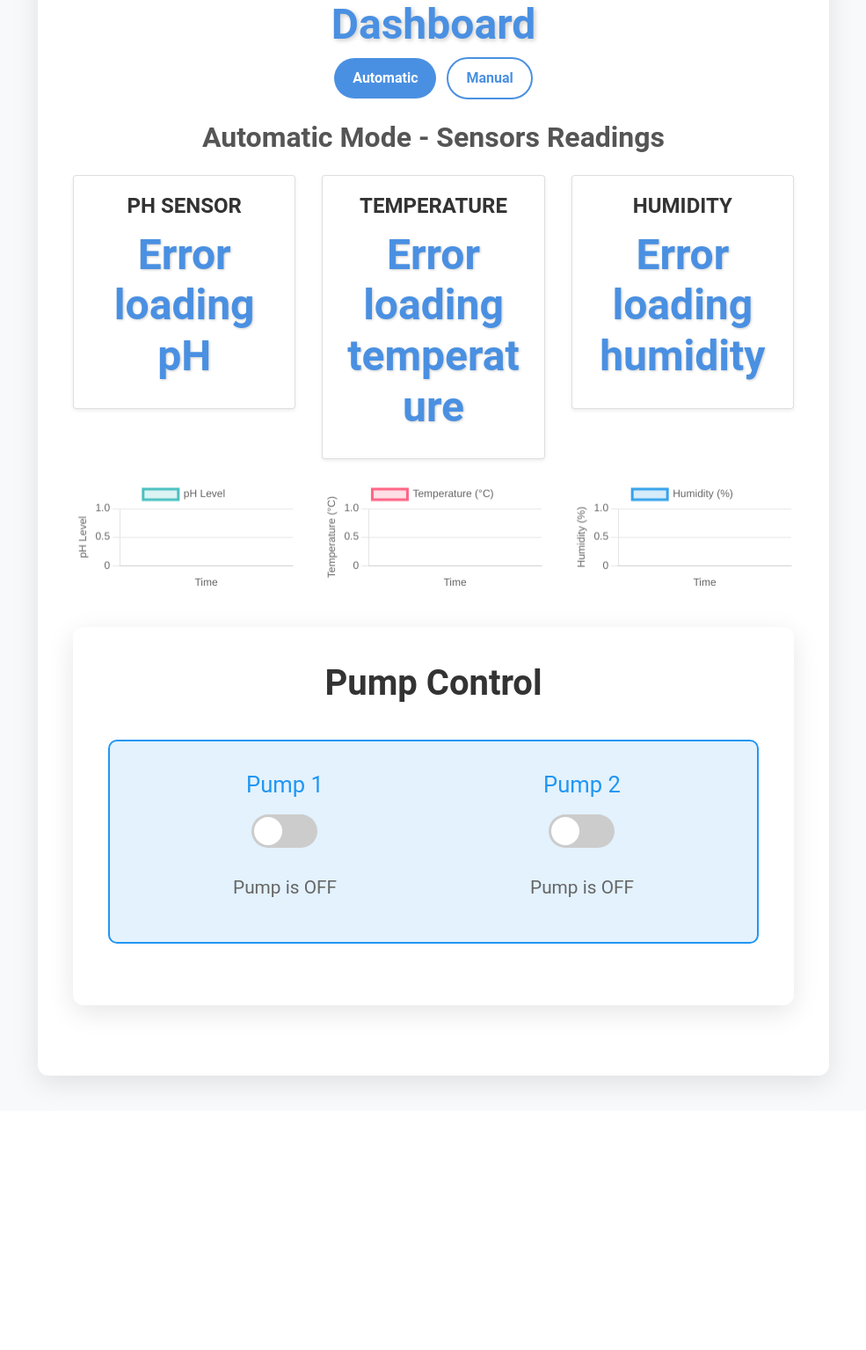
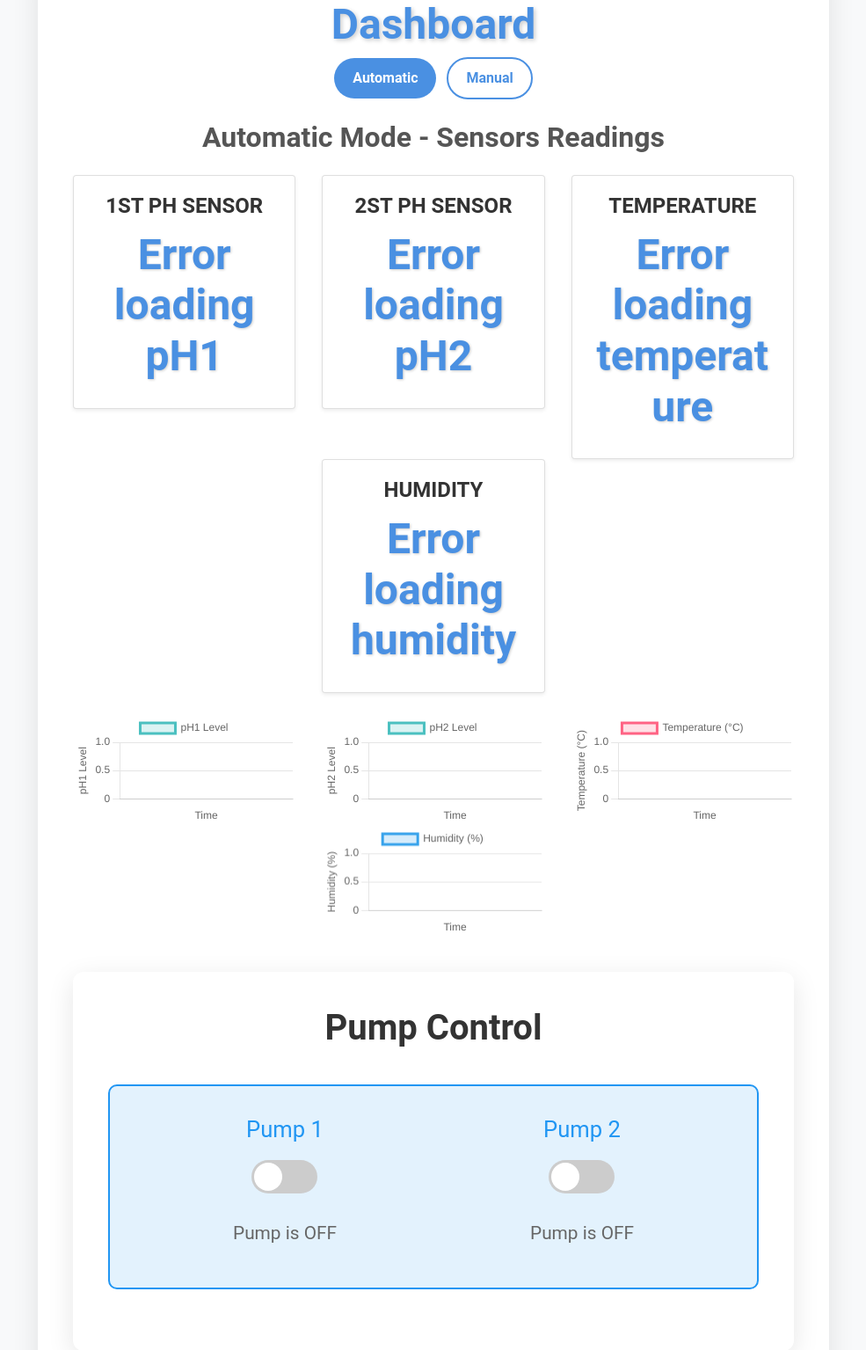
Before and after one commit to yosefzaher/VertechX, a Flask app: page /dashboard in a window 1280 px wide. Shown: the part 166-1701 px from the top of the page at 88% size, without its empty margins (147-1132 px from the left). Before the commit the page ends 1408 px from the top, so only its background shows below. Run offline with Flask 3, Linux system fonts and the light colour scheme; a user stored in the database is signed in; grey boxes labelled with a size stand in for pictures from a placeholder-image service; some libraries are stand-ins or nearby versions.

Commit message:
add 2st pH Sensor reading and chart -> adding it in front and backend

```diff
--- a/Templates/AutomaticMode.html
+++ b/Templates/AutomaticMode.html
@@ -3,8 +3,16 @@
     <div class="col-md-4"> <!-- Column for pH sensor reading -->
         <div class="card shadow-sm"> <!-- Card to display sensor information -->
             <div class="card-body"> <!-- Body of the card -->
-                <h5 class="card-title">pH Sensor</h5> <!-- Title for the pH sensor card -->
-                <h3 id="ph" class="reading-value"></h3> <!-- Element to display pH sensor value -->
+                <h5 class="card-title">1st pH Sensor</h5> <!-- Title for the pH sensor card -->
+                <h3 id="ph1" class="reading-value"></h3> <!-- Element to display pH sensor value -->
+            </div>
+        </div>
+    </div>
+    <div class="col-md-4"> <!-- Column for pH sensor reading -->
+        <div class="card shadow-sm"> <!-- Card to display sensor information -->
+            <div class="card-body"> <!-- Body of the card -->
+                <h5 class="card-title">2st pH Sensor</h5> <!-- Title for the pH sensor card -->
+                <h3 id="ph2" class="reading-value"></h3> <!-- Element to display pH sensor value -->
             </div>
         </div>
     </div>
@@ -29,7 +37,10 @@
 <!-- Charts Section for visual representation of sensor data -->
 <div class="row justify-content-center mb-4"> <!-- Row for sensor charts with center alignment -->
     <div class="col-md-4"> <!-- Column for pH chart -->
-        <canvas id="phChart" width="400" height="200"></canvas> <!-- Canvas element for pH chart -->
+        <canvas id="phChart1" width="400" height="200"></canvas> <!-- Canvas element for pH1 chart -->
+    </div>
+    <div class="col-md-4"> <!-- Column for pH chart -->
+        <canvas id="phChart2" width="400" height="200"></canvas> <!-- Canvas element for pH2 chart -->
     </div>
     <div class="col-md-4"> <!-- Column for temperature chart -->
         <canvas id="temperatureChart" width="400" height="200"></canvas> <!-- Canvas element for temperature chart -->
--- a/Templates/Dashboard.html
+++ b/Templates/Dashboard.html
@@ -55,7 +55,8 @@
         // Get the 2D rendering contexts for each chart
         const ctxTemperature = document.getElementById('temperatureChart').getContext('2d');
         const ctxHumidity = document.getElementById('humidityChart').getContext('2d');
-        const ctxPH = document.getElementById('phChart').getContext('2d');
+        const ctxPH1 = document.getElementById('phChart1').getContext('2d');
+        const ctxPH2 = document.getElementById('phChart2').getContext('2d');
 
         // Create the Temperature chart
         const temperatureChart = new Chart(ctxTemperature, {
@@ -131,13 +132,13 @@
             }
         });
 
-        // Create the pH Level chart
-        const phChart = new Chart(ctxPH, {
+        // Create the pH1 Level chart
+        const phChart1 = new Chart(ctxPH1, {
             type: 'line', // Specify the chart type
             data: {
                 labels: [], // Array to hold time labels
                 datasets: [{
-                    label: 'pH Level', // Label for the dataset
+                    label: 'pH1 Level', // Label for the dataset
                     borderColor: '#4bc0c0', // Color of the line
                     backgroundColor: 'rgba(75, 192, 192, 0.2)', // Background color under the line
                     data: [], // Array to hold pH data points
@@ -152,7 +153,7 @@
                         callbacks: {
                             label: function(context) {
                                 // Customize the tooltip to show pH value
-                                return `pH: ${context.raw}`;
+                                return `pH1: ${context.raw}`;
                             }
                         }
                     }
@@ -162,7 +163,44 @@
                         title: { display: true, text: 'Time' } // X-axis title
                     },
                     y: {
-                        title: { display: true, text: 'pH Level' } // Y-axis title
+                        title: { display: true, text: 'pH1 Level' } // Y-axis title
+                    }
+                }
+            }
+        });
+
+        // Create the pH2 Level chart
+        const phChart2 = new Chart(ctxPH2, {
+            type: 'line', // Specify the chart type
+            data: {
+                labels: [], // Array to hold time labels
+                datasets: [{
+                    label: 'pH2 Level', // Label for the dataset
+                    borderColor: '#4bc0c0', // Color of the line
+                    backgroundColor: 'rgba(75, 192, 192, 0.2)', // Background color under the line
+                    data: [], // Array to hold pH data points
+                    fill: true // Fill the area under the line
+                }]
+            },
+            options: {
+                responsive: true, // Make the chart responsive
+                plugins: {
+                    legend: { display: true }, // Display the legend
+                    tooltip: {
+                        callbacks: {
+                            label: function(context) {
+                                // Customize the tooltip to show pH value
+                                return `pH2: ${context.raw}`;
+                            }
+                        }
+                    }
+                },
+                scales: {
+                    x: {
+                        title: { display: true, text: 'Time' } // X-axis title
+                    },
+                    y: {
+                        title: { display: true, text: 'pH2 Level' } // Y-axis title
                     }
                 }
             }
@@ -178,7 +216,8 @@
                 // Update readings in the DOM
                 document.getElementById('temperature').textContent = data.temperature + ' °C'; // Update temperature display
                 document.getElementById('humidity').textContent = data.humidity + '%'; // Update humidity display
-                document.getElementById('ph').textContent = data.ph; // Update pH display
+                document.getElementById('ph1').textContent = data.ph1; // Update pH1 display
+                document.getElementById('ph2').textContent = data.ph2 // Update pH1 display
 
                 // Get the current time label
                 const timeLabel = new Date().toLocaleTimeString();
@@ -193,10 +232,15 @@
                 humidityChart.data.datasets[0].data.push(data.humidity); // Add new humidity data
                 humidityChart.update(); // Update the chart
 
-                // Update chart data for pH Level
-                phChart.data.labels.push(timeLabel); // Add new time label
-                phChart.data.datasets[0].data.push(data.ph); // Add new pH data
-                phChart.update(); // Update the chart
+                // Update chart data for pH1 Level
+                phChart1.data.labels.push(timeLabel); // Add new time label
+                phChart1.data.datasets[0].data.push(data.ph1); // Add new pH1 data
+                phChart1.update(); // Update the chart
+
+                // Update chart data for pH2 Level
+                phChart2.data.labels.push(timeLabel); // Add new time label
+                phChart2.data.datasets[0].data.push(data.ph2); // Add new pH2 data
+                phChart2.update(); // Update the chart
 
             } catch (error) {
                 // Handle errors during the fetch
@@ -204,7 +248,8 @@
                 // Display error messages in the DOM
                 document.getElementById('temperature').textContent = 'Error loading temperature';
                 document.getElementById('humidity').textContent = 'Error loading humidity';
-                document.getElementById('ph').textContent = 'Error loading pH';
+                document.getElementById('ph1').textContent = 'Error loading pH1';
+                document.getElementById('ph2').textContent = 'Error loading pH2';
             }
         }
 
```
Also changed, not shown: Templates/ManualMode.html (+14 -3 lines), VertechX/fastapiapp.py (+7 -4 lines).
